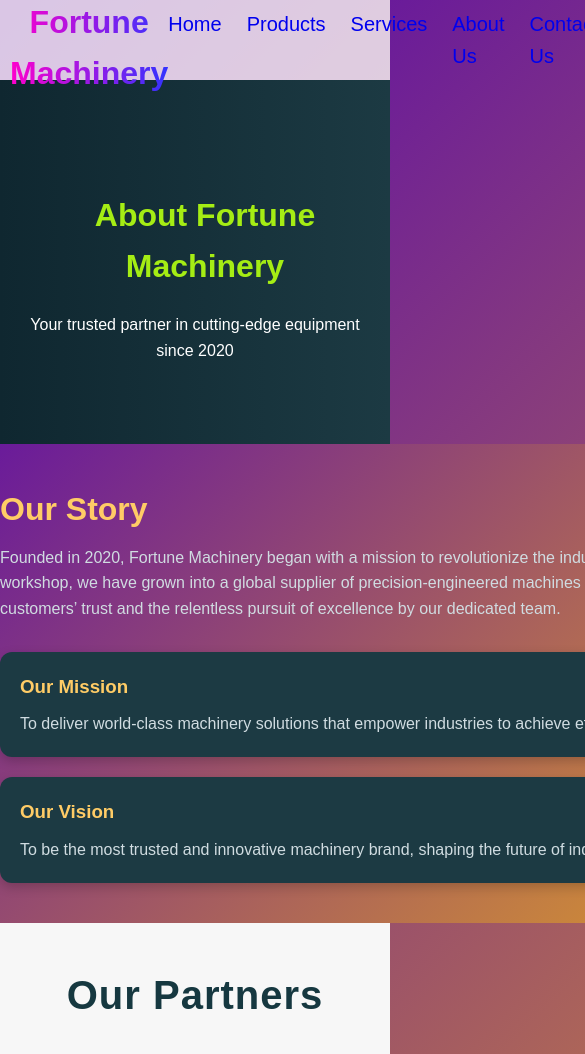
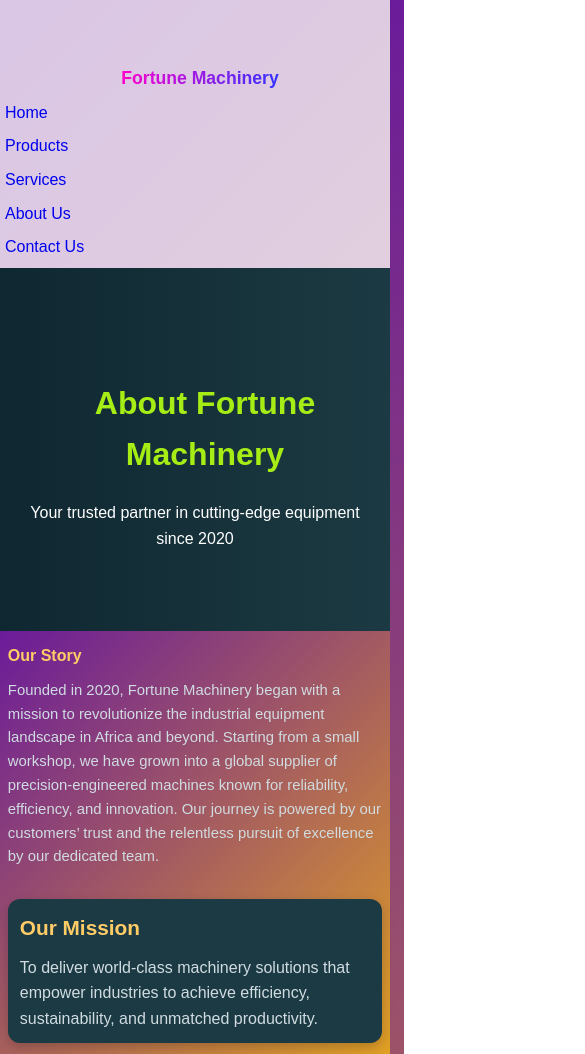
Before and after one commit to Mineroy-cy/fortune-machinery, a plain HTML site: page about.html in a window 390 px wide. Shown: the top 1054 px of the page, 585 px wide, since content can reach past the window. Drawn offline with Linux system fonts and the light colour scheme.

Commit message:
second commit

```diff
--- a/style.css
+++ b/style.css
@@ -684,13 +684,13 @@ body{
 
     /* Content Sections */
     .ourStoryContainer {
-      width: 1185px;
-      margin: 0;
-      padding: 40px 40px;
-      padding-left: 0;
-      margin-left: 0;
-      background: linear-gradient(135deg, #6A1B9A, #FFC107);
-    }
+  width: 100%;
+  margin: 0;                /* Remove all margins */
+  padding: 40px 40px;
+  padding-left: 0;
+  background: linear-gradient(135deg, #6A1B9A, #FFC107);
+  box-sizing: border-box;   /* Ensure padding doesn't cause overflow */
+}
 
     .section-title {
       font-size: 2rem;
@@ -1244,3 +1244,338 @@ body{
   line-height: 1.6;
   color: rgb(170, 242, 26);
 }
+.ourStoryContainer {
+  width: 100%;
+  margin: 0;                /* Remove all margins */
+  padding: 40px 40px;
+  padding-left: 0;
+  background: linear-gradient(135deg, #6A1B9A, #FFC107);
+  box-sizing: border-box;   /* Ensure padding doesn't cause overflow */
+}
+@media (max-width: 600px) {
+  .ourStoryContainer {
+    padding: 20px 5px;
+    width: 100%;
+  }
+  .section-title {
+    font-size: 1.2rem;
+  }
+  .section-text {
+    font-size: 0.95rem;
+  }
+  .main_divisions {
+    margin: 10px 0;
+    gap: 15px;
+  }
+  .categoryHeading {
+    font-size: 1.3rem;
+  }
+}
+/* ...existing code... */
+
+/* Content Sections */
+.ourStoryContainer {
+  width: 100%;
+  margin: 0;                /* Remove all margins */
+  padding: 40px 24px;
+  background: linear-gradient(135deg, #6A1B9A, #FFC107);
+  box-sizing: border-box;
+}
+
+/* Cards Section Responsive */
+.card-section {
+  display: flex;
+  flex-wrap: wrap;
+  gap: 20px;
+  margin-top: 30px;
+}
+
+.card {
+  flex: 1 1 calc(33% - 20px);
+  background: #1c3a43;
+  padding: 20px;
+  border-radius: 12px;
+  box-shadow: 0 4px 12px rgba(0,0,0,0.2);
+  min-width: 250px;
+  transition: transform 0.3s ease;
+  margin-bottom: 20px;
+}
+
+.card h3 {
+  color: #ffcc66;
+  margin-top: 0;
+}
+
+.card p {
+  color: #d0dce1;
+}
+
+/* Responsive adjustments */
+@media (max-width: 1024px) {
+  .ourStoryContainer {
+    padding: 30px 10px;
+  }
+  .card {
+    flex: 1 1 calc(50% - 20px);
+    min-width: 200px;
+  }
+  .main_divisions {
+    gap: 20px;
+    margin: 30px 5px 30px 5px;
+  }
+}
+
+@media (max-width: 700px) {
+  .ourStoryContainer {
+    padding: 16px 2vw;
+  }
+  .card-section {
+    gap: 12px;
+  }
+  .card {
+    flex: 1 1 100%;
+    min-width: 0;
+    padding: 14px;
+    font-size: 0.97em;
+  }
+  .main_divisions {
+    flex-direction: column;
+    gap: 15px;
+    margin: 10px 0;
+    height: auto;
+  }
+  .agricultural_machines,
+  .production_machines {
+    max-width: 100%;
+    padding: 12px 5px;
+    margin: 0 auto;
+  }
+  .agributton,
+  .prodbutton {
+    margin-left: 0;
+    margin-top: 20px;
+    width: 100%;
+    font-size: 1em;
+    padding: 10px 0;
+  }
+  .categoryHeading {
+    font-size: 1.3rem;
+  }
+  .section-title {
+    font-size: 1.1rem;
+  }
+  .section-text {
+    font-size: 0.95rem;
+  }
+}
+
+/* Make sure images and videos are responsive */
+.ourStoryContainer img,
+.card img {
+  max-width: 100%;
+  height: auto;
+  display: block;
+}
+
+/* ...existing code... */
+/* ...existing code... */
+
+/* Content Sections */
+.ourStoryContainer {
+  width: 100%;
+  margin: 0;
+  padding: 40px 32px;
+  background: linear-gradient(135deg, #6A1B9A, #FFC107);
+  box-sizing: border-box;
+}
+
+/* Cards Section */
+.card-section {
+  display: flex;
+  flex-wrap: wrap;
+  gap: 24px;
+  margin-top: 30px;
+}
+
+.card {
+  flex: 1 1 calc(33% - 24px);
+  background: #1c3a43;
+  padding: 24px;
+  border-radius: 12px;
+  box-shadow: 0 4px 12px rgba(0,0,0,0.2);
+  min-width: 240px;
+  transition: transform 0.3s ease;
+  margin-bottom: 24px;
+}
+
+.card h3 {
+  color: #ffcc66;
+  margin-top: 0;
+  font-size: 1.3rem;
+}
+
+.card p {
+  color: #d0dce1;
+  font-size: 1rem;
+}
+
+/* Responsive adjustments */
+@media (max-width: 1024px) {
+  .ourStoryContainer {
+    padding: 28px 10px;
+  }
+  .card {
+    flex: 1 1 calc(50% - 20px);
+    min-width: 180px;
+    padding: 18px;
+  }
+  .main_divisions {
+    gap: 18px;
+    margin: 24px 5px 24px 5px;
+  }
+}
+
+@media (max-width: 700px) {
+  .ourStoryContainer {
+    padding: 12px 2vw;
+  }
+  .card-section {
+    gap: 10px;
+  }
+  .card {
+    flex: 1 1 100%;
+    min-width: 0;
+    padding: 12px;
+    font-size: 0.97em;
+  }
+  .main_divisions {
+    flex-direction: column;
+    gap: 12px;
+    margin: 8px 0;
+    height: auto;
+  }
+  .agricultural_machines,
+  .production_machines {
+    max-width: 100%;
+    padding: 10px 2px;
+    margin: 0 auto;
+  }
+  .agributton,
+  .prodbutton {
+    margin-left: 0;
+    margin-top: 16px;
+    width: 100%;
+    font-size: 0.98em;
+    padding: 10px 0;
+  }
+  .categoryHeading {
+    font-size: 1.1rem;
+  }
+  .section-title {
+    font-size: 1rem;
+  }
+  .section-text {
+    font-size: 0.93rem;
+  }
+}
+
+/* Make images responsive */
+.ourStoryContainer img,
+.card img {
+  max-width: 100%;
+  height: auto;
+  display: block;
+}
+
+/* ...existing code... */
+/* Responsive Navigation */
+@media (max-width: 900px) {
+  .navbar {
+    flex-direction: column;
+    height: auto;
+    padding: 10px 0;
+  }
+  .nav-bar {
+    flex-direction: column;
+    gap: 10px;
+    width: 100%;
+    align-items: flex-start;
+    padding-left: 10px;
+  }
+  .logoText {
+    font-size: 1.5rem;
+    margin-bottom: 10px;
+  }
+}
+
+@media (max-width: 600px) {
+  .navbar {
+    flex-direction: column;
+    height: auto;
+    padding: 8px 0;
+  }
+  .nav-bar {
+    flex-direction: column;
+    gap: 8px;
+    width: 100%;
+    align-items: flex-start;
+    padding-left: 5px;
+  }
+  .logoText {
+    font-size: 1.1rem;
+    margin-bottom: 8px;
+  }
+  .nav-link {
+    font-size: 1rem;
+    padding-right: 0;
+  }
+}
+
+/* Responsive Hero Section */
+@media (max-width: 900px) {
+  ._hero {
+    padding: 40px 10px;
+    background-size: cover;
+  }
+  .P1, .typeMachinery {
+    font-size: 2.2rem;
+    padding-right: 0;
+  }
+  .P2 {
+    font-size: 1.5rem;
+    padding-right: 0;
+  }
+  .title_paragraph {
+    font-size: 1.5rem;
+    word-spacing: 5px;
+  }
+}
+
+@media (max-width: 600px) {
+  ._hero {
+    padding: 24px 4px;
+    background-size: cover;
+  }
+  .P1, .typeMachinery {
+    font-size: 1.3rem;
+    padding-right: 0;
+  }
+  .P2 {
+    font-size: 1.1rem;
+    padding-right: 0;
+  }
+  .title_paragraph {
+    font-size: 1.1rem;
+    word-spacing: 2px;
+  }
+  .header_buttons {
+    flex-direction: column;
+    gap: 10px;
+  }
+  .headerBtn {
+    width: 100%;
+    margin: 8px 0;
+    font-size: 1em;
+    padding: 10px 0;
+  }
+}
```
